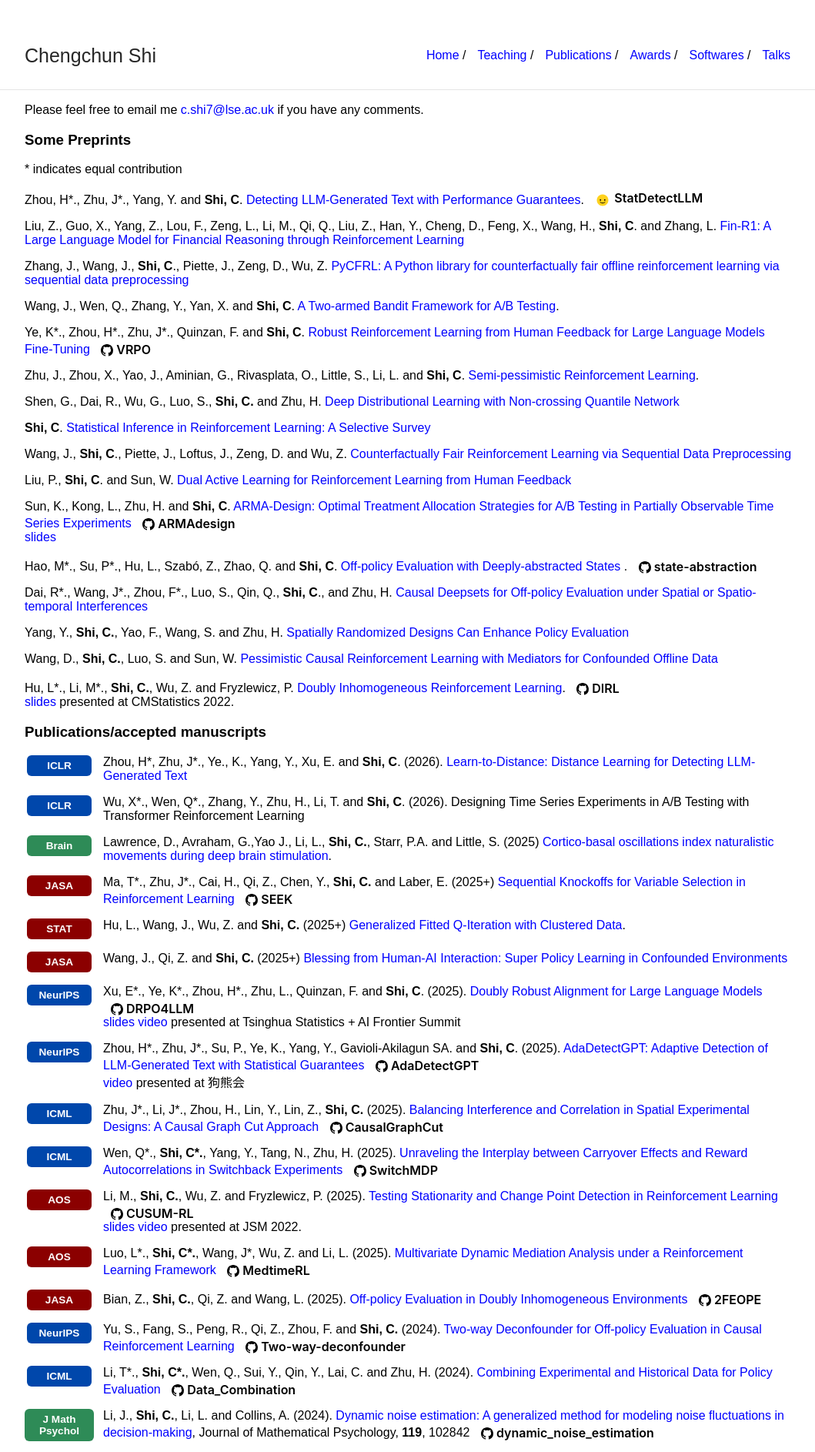
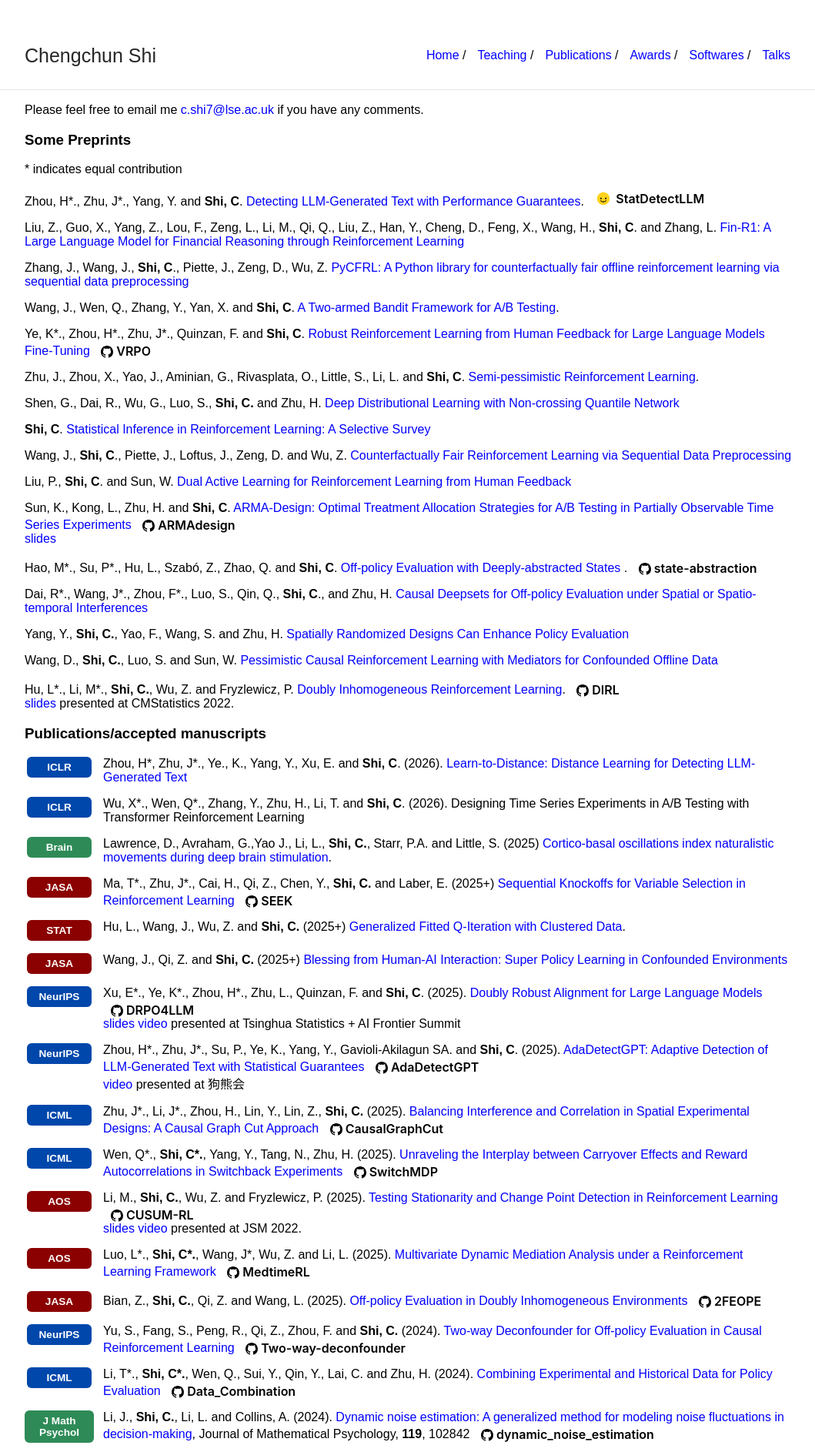
Before and after one commit to callmespring/callmespring.github.io, a Jekyll site: the page built from publication.md, in a window 1280 px wide. Shown: the top 1886 px of the page at 77% size, without its empty margins (108-1167 px from the left). Built offline with Jekyll 4.4.1, drawn with Linux system fonts in a browser that asks for light colours.

Commit message:
Update publications.css

```diff
--- a/css/publications.css
+++ b/css/publications.css
@@ -62,9 +62,9 @@
 }
 
 .hf-icon {
-    width: 20px !important;
-    height: 20px !important;
+    width: 22px !important;
+    height: 22px !important;
     margin-right: 5px !important;
     display: inline-block;
-    transform: translateY(3px);
+    vertical-align: middle;
 }
```
